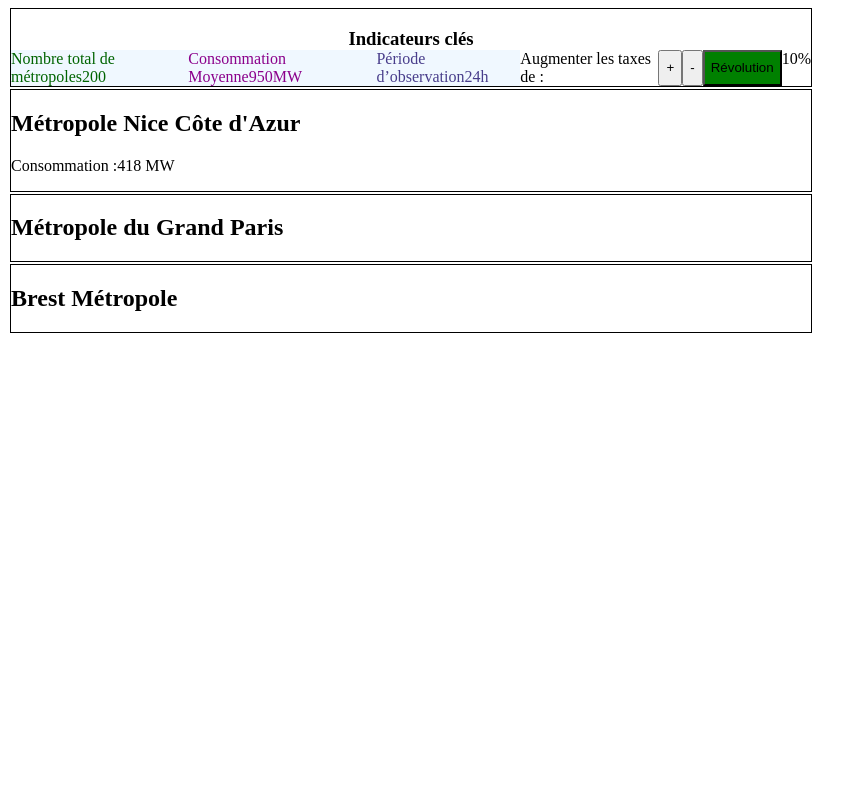
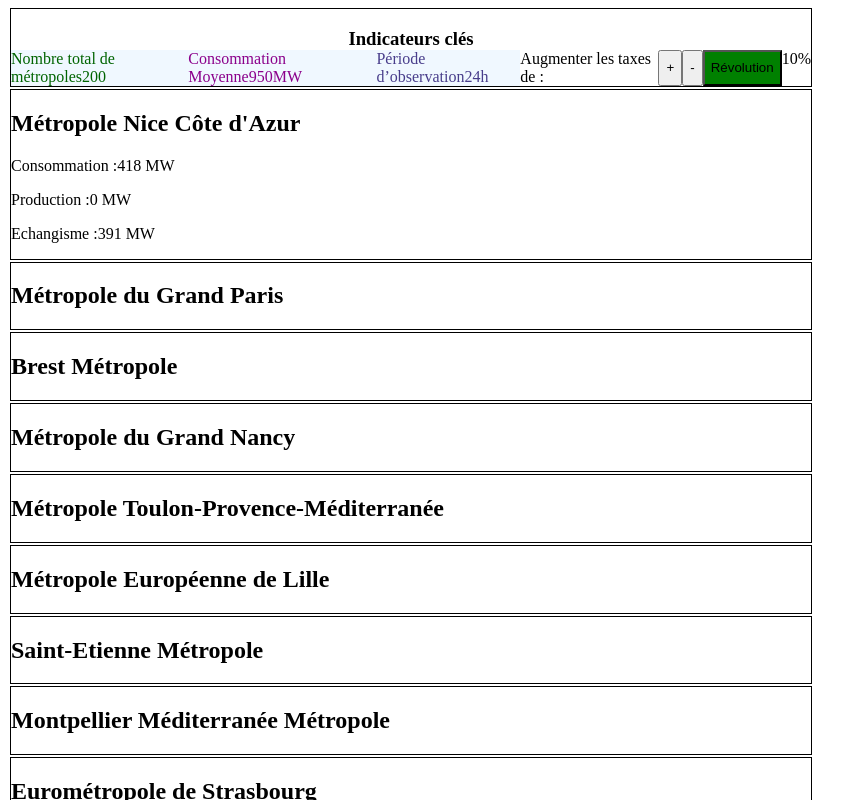
Before and after one commit to Plopanol/reactFormation, a React (Vite) app: page / in a window 1280 px wide. Both pictures are taken after a click on the element "Métropole Nice Côte d'Azur". Shown: the top 800 px of the page, without its empty margins (0-865 px from the left). Built offline with nearby package versions, Linux system fonts and the light colour scheme.

Commit message:
Lol boucle json pourrie

```diff
--- a/src/App.jsx
+++ b/src/App.jsx
@@ -34,7 +34,40 @@ function App() {
       </header>
       {Object.keys(metropolisesDatas).length !== 0 && (
         <header>
-          <MetropolisCard
+          {Object.keys(metropolisesDatas).map((cityKey) => (
+            <MetropolisCard
+              key={cityKey}
+              nomVille={cityKey}
+              consommation={
+                metropolisesDatas[cityKey].datas["2025-01-01"]["12:00"]
+                  .consommation
+              }
+              production={
+                metropolisesDatas[cityKey].datas["2025-01-01"]["12:00"]
+                  .production
+              }
+              echanges_physiques={
+                metropolisesDatas[cityKey].datas["2025-01-01"]["12:00"]
+                  .echanges_physiques
+              }
+            />
+          ))}
+        </header>
+      )}
+    </>
+  );
+}
+
+export default App;
+
+// <MetropolisCard
+//   key={ecoItem.key}
+//   consommation={ecoItem.consommation}
+//   nomVille={ecoItem.nom}
+// />
+
+{
+  /* <MetropolisCard
             nomVille={Object.keys(metropolisesDatas)[0]}
             consommation={
               metropolisesDatas[Object.keys(metropolisesDatas)[0]].datas[
@@ -57,17 +90,5 @@ function App() {
                 "2025-01-01"
               ]["12:00"].consommation
             }
-          />
-        </header>
-      )}
-    </>
-  );
+          /> */
 }
-
-export default App;
-
-// <MetropolisCard
-//   key={ecoItem.key}
-//   consommation={ecoItem.consommation}
-//   nomVille={ecoItem.nom}
-// />
--- a/src/components/metropolisCard/MetropolisCard.jsx
+++ b/src/components/metropolisCard/MetropolisCard.jsx
@@ -1,14 +1,25 @@
 import "./MetropolisCard.css";
-import { useState } from "react"; // 1. Import du Hook useState
+import { useState, useEffect } from "react";
 
-export default function MetropolisCard({ nomVille, consommation }) {
+export default function MetropolisCard({
+  nomVille,
+  consommation,
+  production,
+  echanges_physiques,
+}) {
   const [isExpanded, setIsExpanded] = useState(false);
+  const [isProductionVisible, setProductionVisible] = useState(true);
   // 2. Déclaration d'une variable d'état 'isExpanded'
   // et de sa fonction de mise à jour 'setIsExpanded'
   const handleToggle = () => {
     setIsExpanded(!isExpanded);
   };
 
+  useEffect(() => {
+    if (production === "ND") {
+      setProductionVisible(false);
+    }
+  });
   // Creation du composant "MetropolisCard"
   // MetropolisCard est responsable de l’affichage des données d'une métropole
   return (
@@ -19,6 +30,16 @@ export default function MetropolisCard({ nomVille, consommation }) {
           <span className="label">Consommation :</span>
           <span className="value">{consommation} MW</span>
         </p>
+
+        <p hidden={!isProductionVisible}>
+          <span className="label">Production :</span>
+          <span className="value">{production} MW</span>
+        </p>
+
+        <p>
+          <span className="label">Echangisme :</span>
+          <span className="value">{echanges_physiques} MW</span>
+        </p>
       </div>
     </div>
   );
```
Also changed, not shown: public/eco2mix-metropoles-2025-janvier-01.json.
